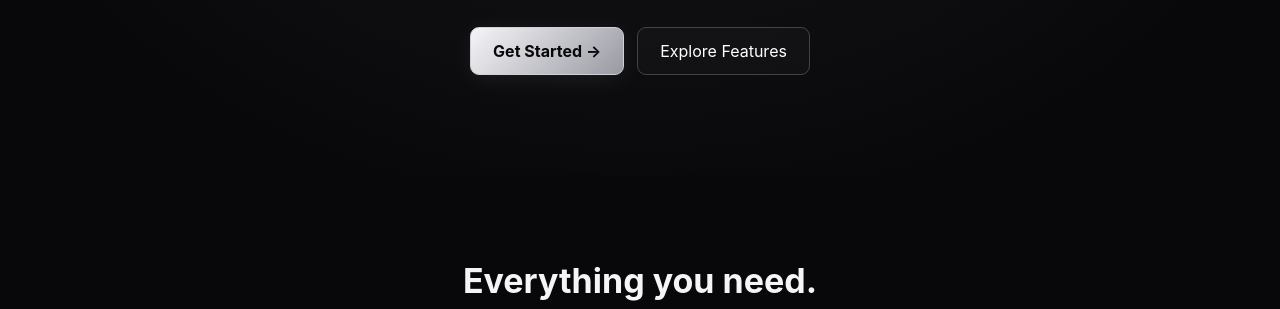
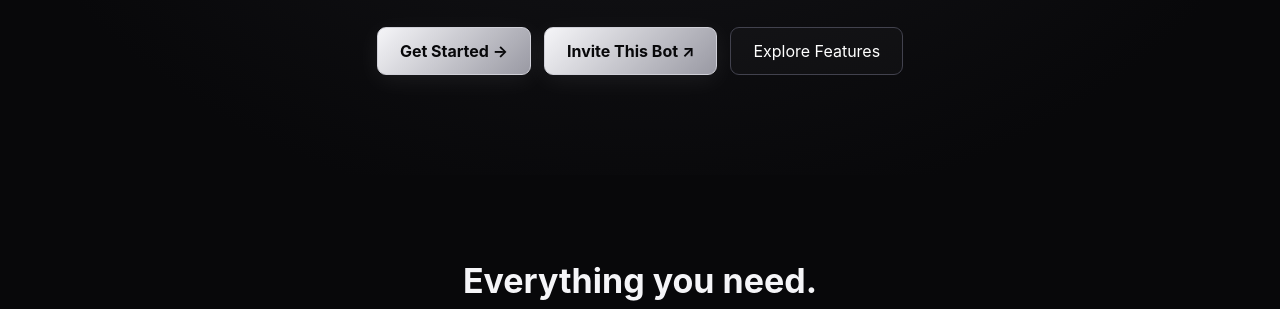
Before and after one commit to gabe320/spider-v2-site, a plain HTML site: page index.html in a window 1280 px wide. Shown: the part 491-800 px from the top of the page. Drawn offline with Linux system fonts and the light colour scheme.

Commit message:
Add Discord bot invite button

```diff
--- a/index.html
+++ b/index.html
@@ -136,6 +136,7 @@ section {position:relative}
 <p>Upload, protect and manage your Lua scripts with LUNEX PROTECT. Generate loadstrings, manage access and connect your Discord community.</p>
 <div class="actions">
 <a href="dashboard.html" class="btn">Get Started →</a>
+<a href="https://discord.com/oauth2/authorize?client_id=1569195580654354452&permissions=52224&integration_type=0&scope=bot+applications.commands" class="btn" target="_blank" rel="noopener noreferrer">Invite This Bot ↗</a>
 <a href="#features" class="secondary">Explore Features</a>
 </div>
 </header>
```
